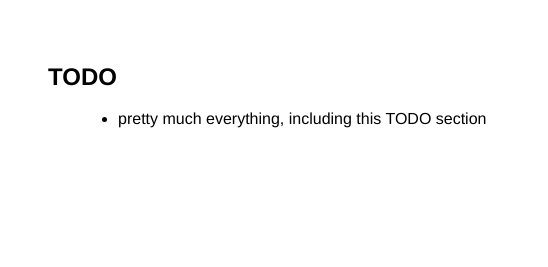
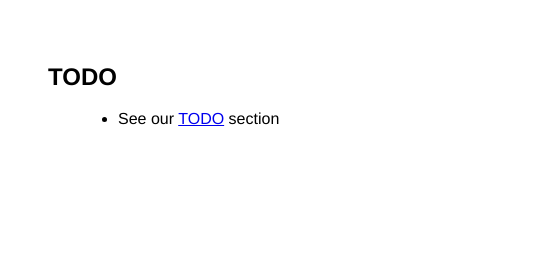
Before and after one commit to mlipper/runt, a plain HTML site: page site/index.html in a window 1280 px wide. Shown: the part 481-748 px from the top of the page, 0-548 px from the left. Drawn offline with Linux system fonts and the light colour scheme.

Commit message:
Pre 0.0.4 release checkin.

```diff
--- a/site/index.html
+++ b/site/index.html
@@ -55,11 +55,12 @@ provided by the generous folks at&nbsp;&nbsp;&nbsp; <a
 <br>
 <h2 style="margin-left: 40px; font-family: helvetica,arial,sans-serif;"><big><small>TODO</small></big></h2>
 <ul style="margin-left: 70px; font-family: helvetica,arial,sans-serif;">
-  <li>pretty much everything, including this TODO section</li>
+  <li>See our <a href="doc/files/TODO.html">TODO</a> section</li>
 </ul>
 <br>
 <br>
-<div style="text-align: center;"><a href="http://www.digitalclash.com"><img src="dcl-small.gif" title="Digital Clash LLC" alt="Digital Clash logo"
+<div style="text-align: center;"><a href="http://www.digitalclash.com"><img
+ src="dcl-small.gif" title="Digital Clash LLC" alt="Digital Clash logo"
  style="border: 0px solid ; width: 142px; height: 31px;"></a></div>
 <div style="text-align: center;">
 &copy; 2004, Digital Clash LLC</div>
```
Also changed, not shown: 6 other files.
